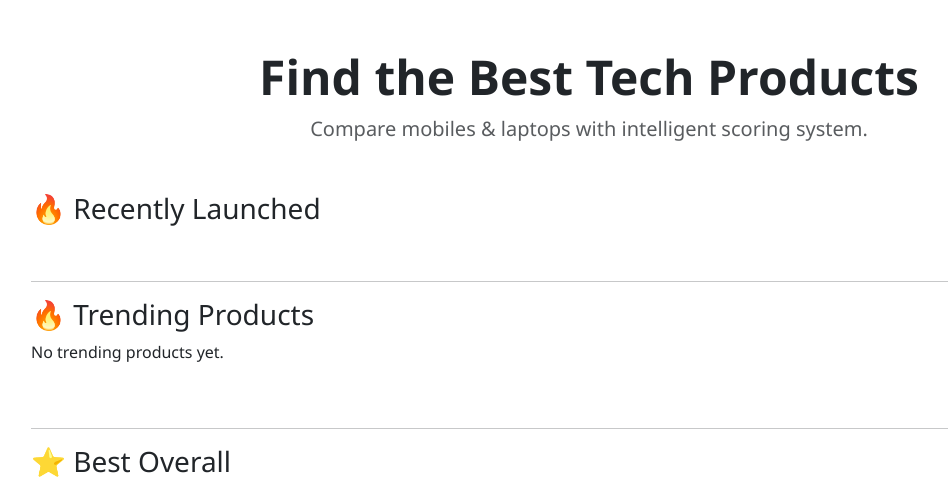
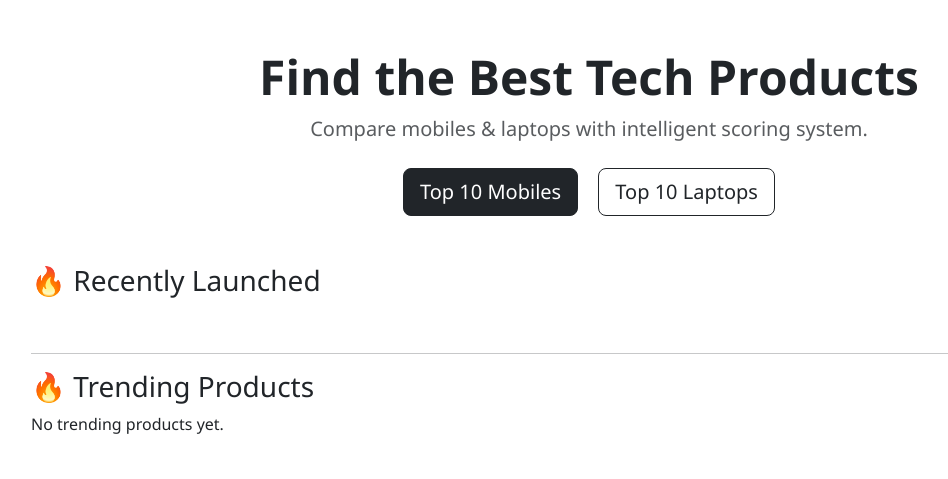
Before and after one commit to PatidarKuldeep/nextcompare, a Django app: page / in a window 1280 px wide. Shown: the part 68-547 px from the top of the page, without its empty margins (51-999 px from the left). Run offline with Django 5.2, Linux system fonts and the light colour scheme; data that the repository does not hold is empty.

Commit message:
added top ranking pages

```diff
--- a/products/urls.py
+++ b/products/urls.py
@@ -24,4 +24,8 @@ urlpatterns = [
         "brand/<slug:brand_name>/",
         views.brand_page,
         name="brand_page"),
+    path(
+        "top-<str:category>/",
+        views.top_products,
+        name="top_products"),
 ]
--- a/products/views.py
+++ b/products/views.py
@@ -268,3 +268,16 @@ def brand_page(request, brand_name):
     }
 
     return render(request, "brand_page.html", context)
+
+def top_products(request, category):
+
+    products = Product.objects.filter(
+        category__name__iexact=category
+    ).order_by("-overall_score")[:10]
+
+    context = {
+        "category": category,
+        "products": products
+    }
+
+    return render(request, "top_products.html", context)
--- a/templates/home.html
+++ b/templates/home.html
@@ -9,10 +9,31 @@ Compare latest mobiles and laptops. Discover recently launched and best overall
 {% block content %}
 
 <div class="text-center mb-5">
+
 <h1 class="display-5 fw-bold">Find the Best Tech Products</h1>
+
 <p class="lead text-muted">
 Compare mobiles & laptops with intelligent scoring system.
 </p>
+
+<div class="mt-4">
+
+<a href="/top-Mobiles/"
+class="btn btn-dark btn-lg me-3">
+
+Top 10 Mobiles
+
+</a>
+
+<a href="/top-Laptops/"
+class="btn btn-outline-dark btn-lg">
+
+Top 10 Laptops
+
+</a>
+
+</div>
+
 </div>
 
 
```
Also changed, not shown: templates/top_products.html (added, +52 -0 lines).
